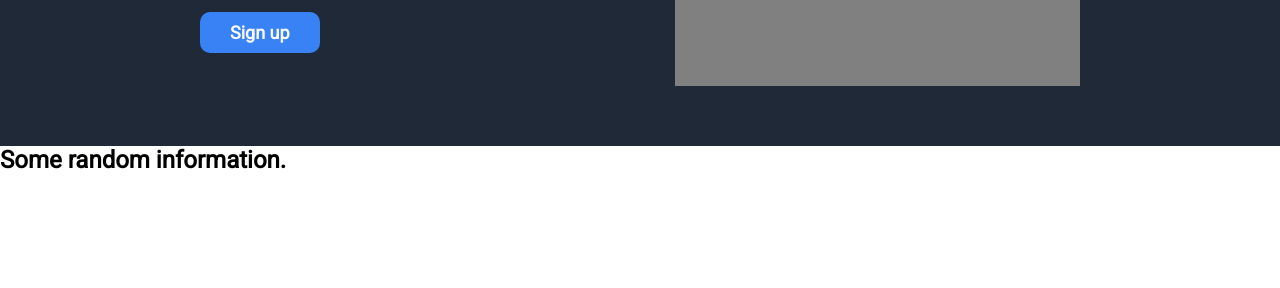
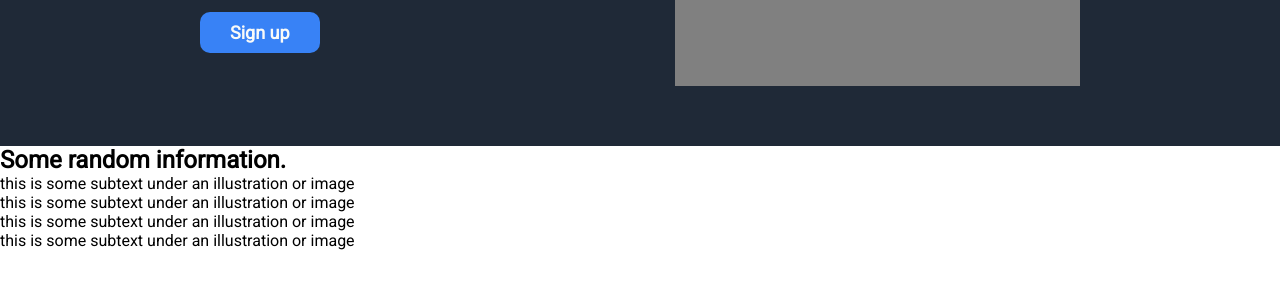
Before and after one commit to dawidduraj/odin-landing-page, a plain HTML site: page index.html in a window 1280 px wide. Shown: the part 322-610 px from the top of the page. Drawn offline with Linux system fonts and the light colour scheme.

Commit message:
Add image descriptions

```diff
--- a/index.html
+++ b/index.html
@@ -30,19 +30,19 @@
         <div class="items">
             <div class="item">
                 <div class="image"></div>
-                <figcaption class="description"></figcaption>
+                <figcaption class="description">this is some subtext under an illustration or image</figcaption>
             </div>
             <div class="item">
                 <div class="image"></div>
-                <figcaption class="description"></figcaption>
+                <figcaption class="description">this is some subtext under an illustration or image</figcaption>
             </div>
             <div class="item">
                 <div class="image"></div>
-                <figcaption class="description"></figcaption>
+                <figcaption class="description">this is some subtext under an illustration or image</figcaption>
             </div>
             <div class="item">
                 <div class="image"></div>
-                <figcaption class="description"></figcaption>
+                <figcaption class="description">this is some subtext under an illustration or image</figcaption>
             </div>
         </div>
     </section>
```
